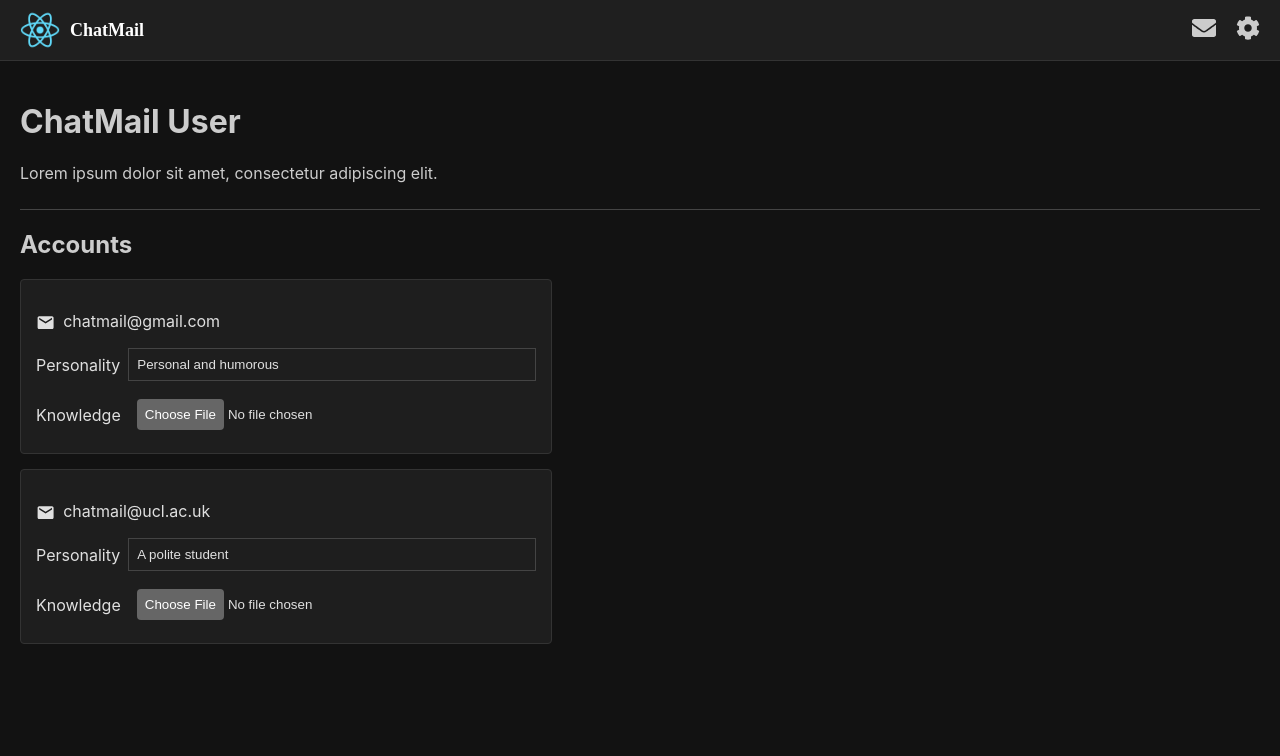
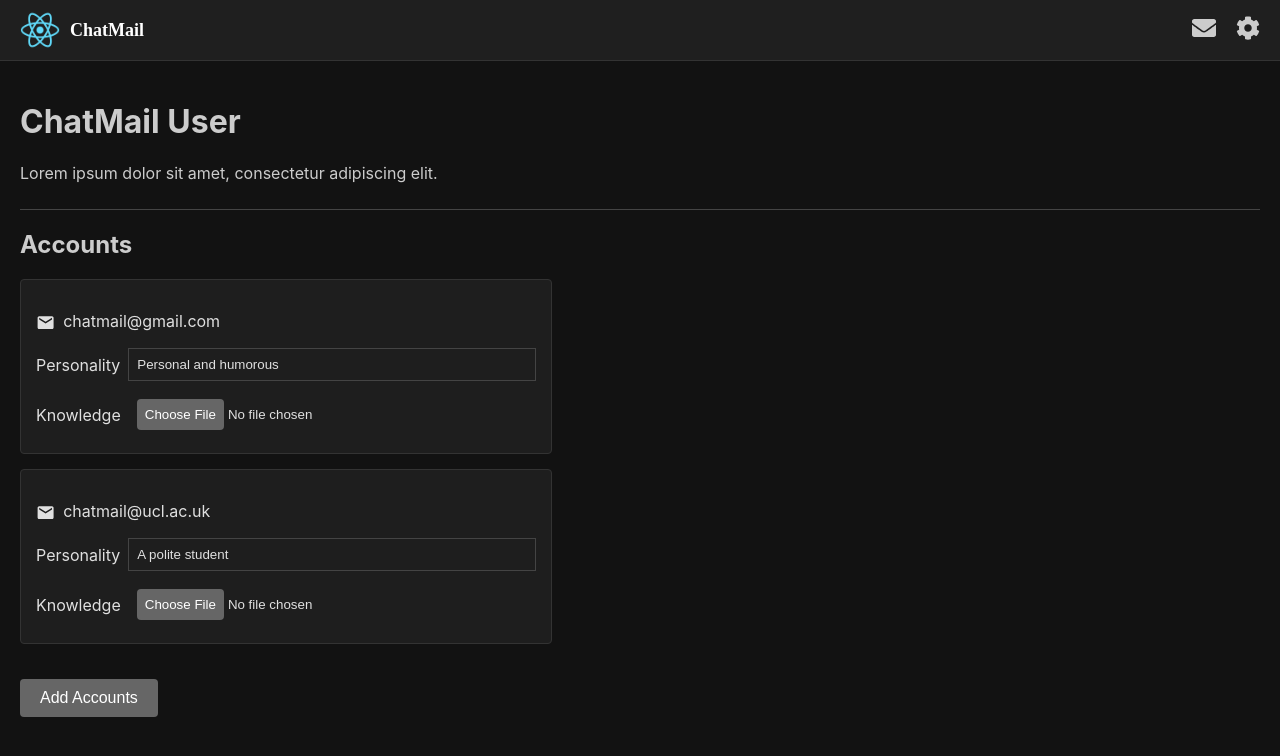
Before and after one commit to Henry8772/Chatmail, a React (Create React App) app in the folder chat-ui/: page /setting in a window 1280 px wide. Shown: the top 756 px of the page. Built offline with nearby package versions, Linux system fonts and the light colour scheme.

Commit message:
fake add account

```diff
--- a/chat-ui/src/Setting.css
+++ b/chat-ui/src/Setting.css
@@ -23,7 +23,7 @@
     border-radius: 4px;
     background-color: #1e1e1e;
     color: #e0e0e0;
-    max-width: 500px;      /* Limit the maximum width */
+    max-width: 500px; /* Limit the maximum width */
   }
 
   .setting-page .input-group {
@@ -118,3 +118,20 @@
     cursor: pointer;
     border-radius: 4px;
   }
+
+  /* Styles for the fake Add Accounts button */
+  .add-accounts-button {
+    background-color: #666;
+    color: #fff;
+    border: none;
+    padding: 10px 20px;
+    cursor: pointer;
+    border-radius: 4px;
+    font-size: 16px;
+    margin-top: 20px;
+    transition: background-color 0.3s ease;
+  }
+
+  .add-accounts-button:hover {
+    background-color: #555;
+  }
--- a/chat-ui/src/Setting.js
+++ b/chat-ui/src/Setting.js
@@ -95,6 +95,9 @@ const Setting = ({ initialUser }) => {
         onPersonalityChange={handlePersonalityChange}
         onKnowledgeUpload={handleKnowledgeUpload}
       />
+
+      {/* Fake "Add Accounts" Button */}
+      <button className="add-accounts-button">Add Accounts</button>
     </div>
   );
 };
```
